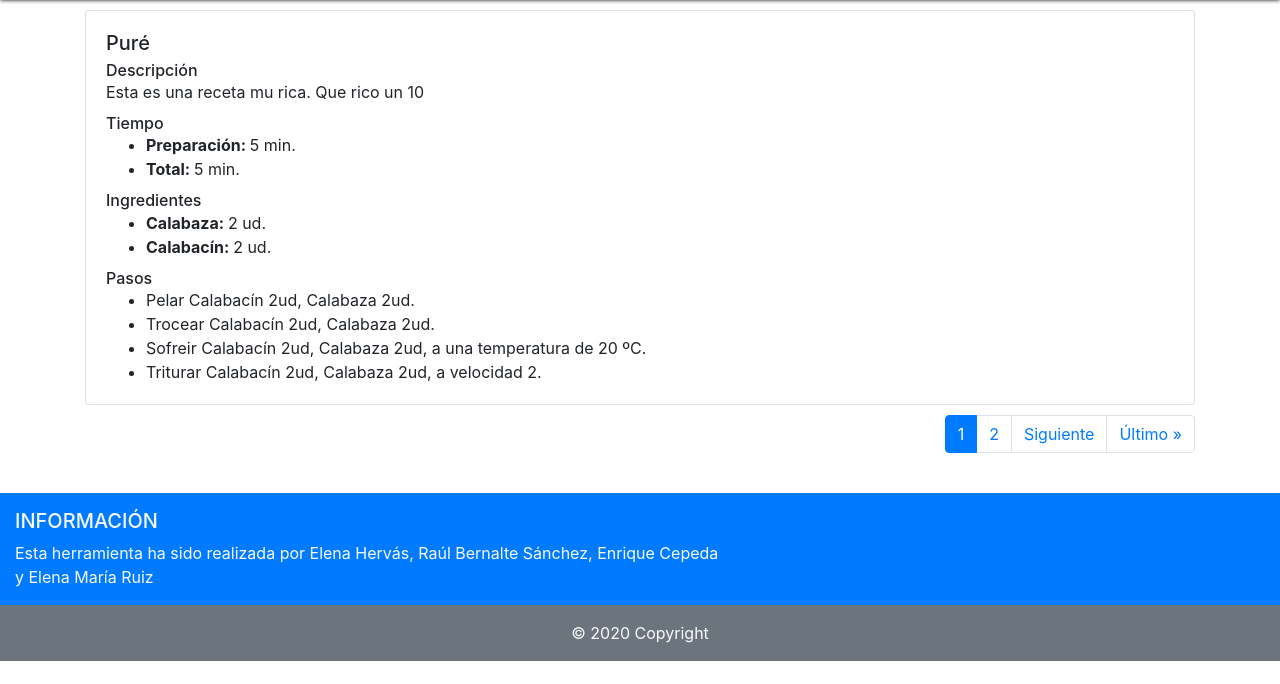
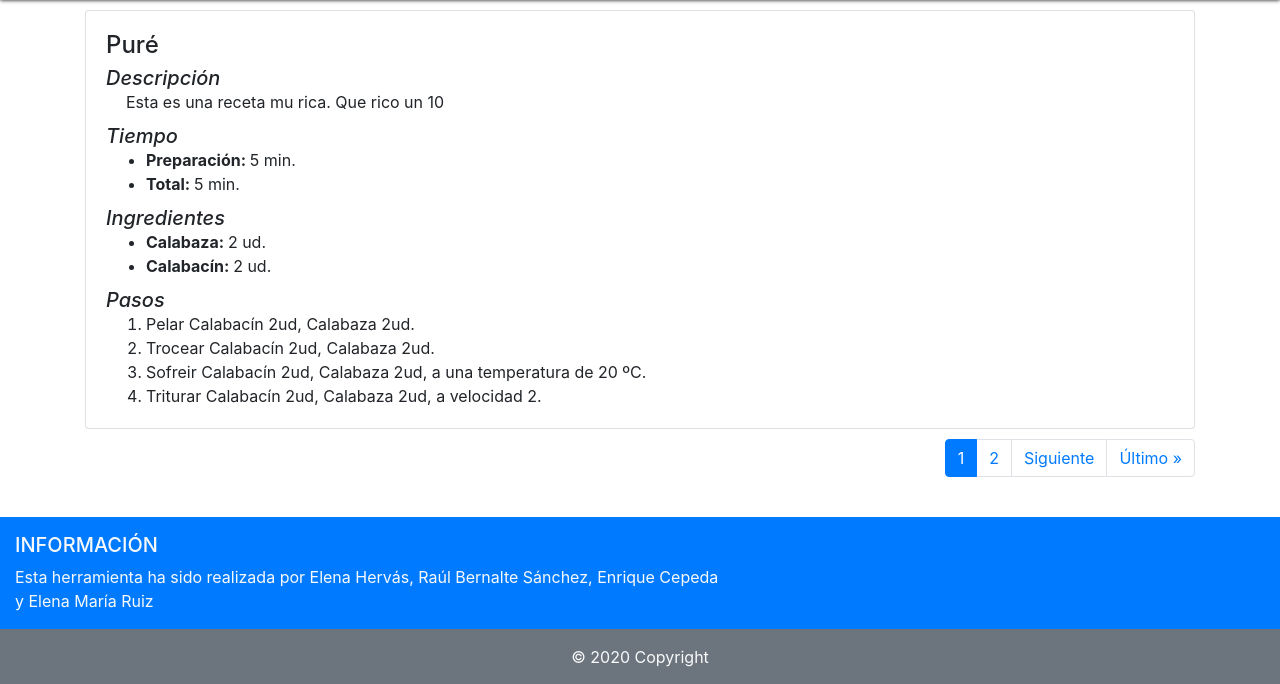
Before and after one commit to raulbs7/Gachaneitor_Backend, a Django app: page /recetas/ in a window 1280 px wide. Shown: the part 100-784 px from the top of the page. Run offline with Django 3.2, Linux system fonts and the light colour scheme; data comes from the database, SQL or seed files in the repository; some libraries are stand-ins or nearby versions.

Commit message:
receta style changed

```diff
--- a/gachaneitor/web/antlr/CustomGachaneitorListener.py
+++ b/gachaneitor/web/antlr/CustomGachaneitorListener.py
@@ -1,6 +1,5 @@
 from web.antlr.GachaneitorListener import GachaneitorListener
 from web.antlr.GachaneitorParser import GachaneitorParser
-from antlr4.error.Errors import FailedPredicateException
 import json
 import sys
 
--- a/gachaneitor/web/templates/web/recetas.html
+++ b/gachaneitor/web/templates/web/recetas.html
@@ -35,22 +35,22 @@
             <div class="container">
                 <div class="card">
                     <div class="card-body">
-                        <h5 class="card-title">{{ receta.nombre }}</h5>
-                        <h6 class="card-subtitle">Descripción</h6>
-                        <p class="card-text">{{ receta.descripcion }}</p>
-                        <h6 class="card-subtitle">Tiempo</h6>
+                        <h4 class="card-title">{{ receta.nombre }}</h4>
+                        <h5 class="card-subtitle"> <i> Descripción </i> </h5>
+                        <p class="card-text" style="padding-left: 20px">{{ receta.descripcion }}</p>
+                        <h5 class="card-subtitle"> <i> Tiempo </i> </h5>
                         <ul class="card-text">
                             <li class="card-text"><strong>Preparación: </strong>{{ receta.tmp_preparacion}} {{ receta.ud_tmp_preparacion }}.</li>
                             <li class="card-text"><strong>Total: </strong>{{ receta.tmp_preparacion}} {{ receta.ud_tmp_preparacion }}.</li>
                         </ul>
-                        <h6 class="card-subtitle">Ingredientes</h6>
+                        <h5 class="card-subtitle"> <i> Ingredientes </i> </h5>
                         <ul class="card-text">
                             {% for ingrediente in receta.ingrediente_set.all %}
                                 <li class="card-text"><strong>{{ ingrediente.nombre }}: </strong>{{ ingrediente.cantidad }} {{ ingrediente.ud_cantidad }}.</li>
                             {% endfor %}
                         </ul>
-                        <h6 class="card-subtitle">Pasos</h6>
-                        <ul class="card-text">
+                        <h5 class="card-subtitle"> <i> Pasos </i></h5>
+                        <ol class="card-text">
                             {% for paso in receta.paso_set.all %}
                                 {% if paso.temperatura %}
                                 <li class="card-text">{{ paso.verbo }} {{ paso.ingredientes }},
@@ -62,7 +62,7 @@
                                 <li class="card-text">{{ paso.verbo }} {{ paso.ingredientes }}.</li>
                                 {% endif %}
                             {% endfor %}
-                        </ul>
+                        </ol>
                     </div>
                 </div>
             </div>
```
Also changed, not shown: requirements.txt (+21 -0 lines).
